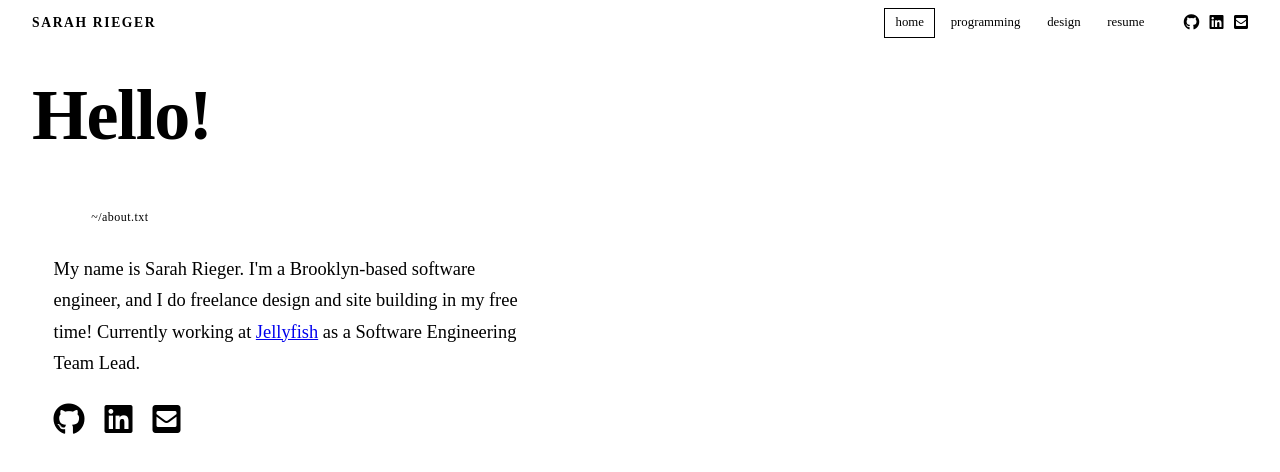
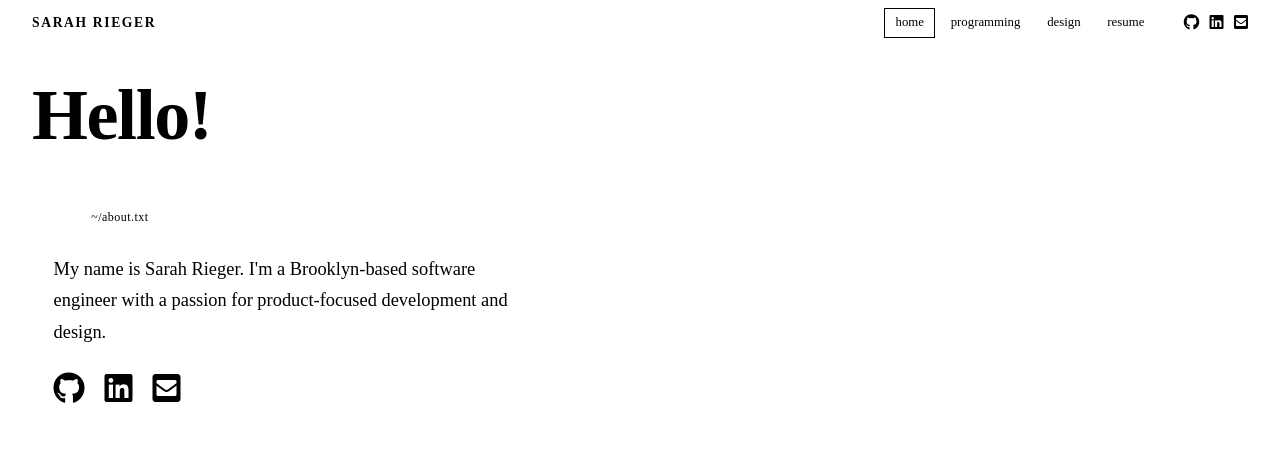
Before and after one commit to sarah256/sarah256.github.io, a React (Vite) app: page / in a window 1280 px wide. Shown: the top 472 px of the page. Built offline with nearby package versions, Linux system fonts and the light colour scheme; the HTML template or start-up script is replaced by a standard one.

Commit message:
update about

```diff
--- a/src/pages/HomePage.tsx
+++ b/src/pages/HomePage.tsx
@@ -15,12 +15,8 @@ export function HomePage() {
 
         <TerminalWindow title="~/about.txt">
           <p className={styles.bio}>
-            My name is Sarah Rieger. I'm a Brooklyn-based software engineer, and I do freelance
-            design and site building in my free time! Currently working at{' '}
-            <a href="https://jellyfish.co" target="_blank" rel="noreferrer">
-              Jellyfish
-            </a>{' '}
-            as a Software Engineering Team Lead.
+            My name is Sarah Rieger. I'm a Brooklyn-based software engineer with a passion for
+            product-focused development and design.
           </p>
           <SocialLinks variant="home" />
         </TerminalWindow>
```
